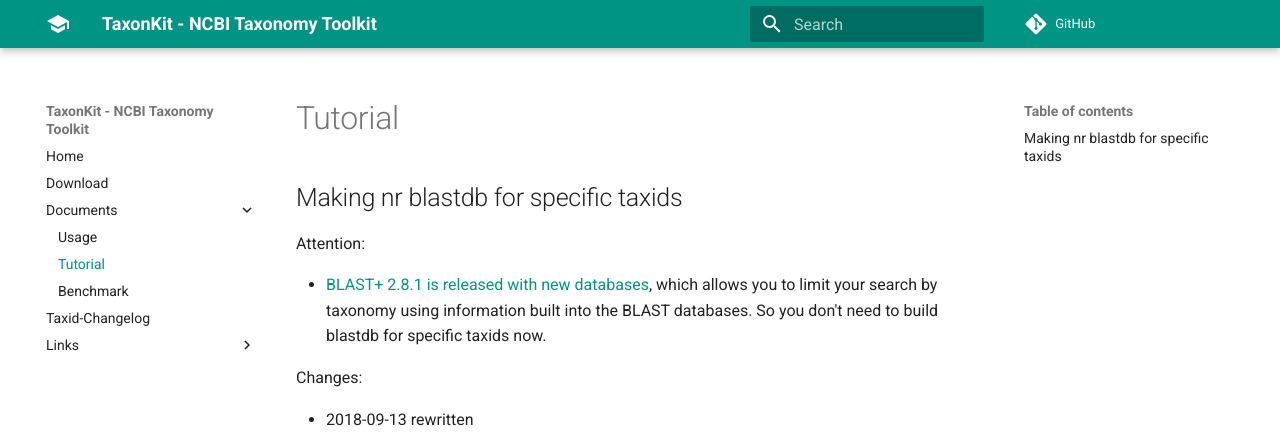
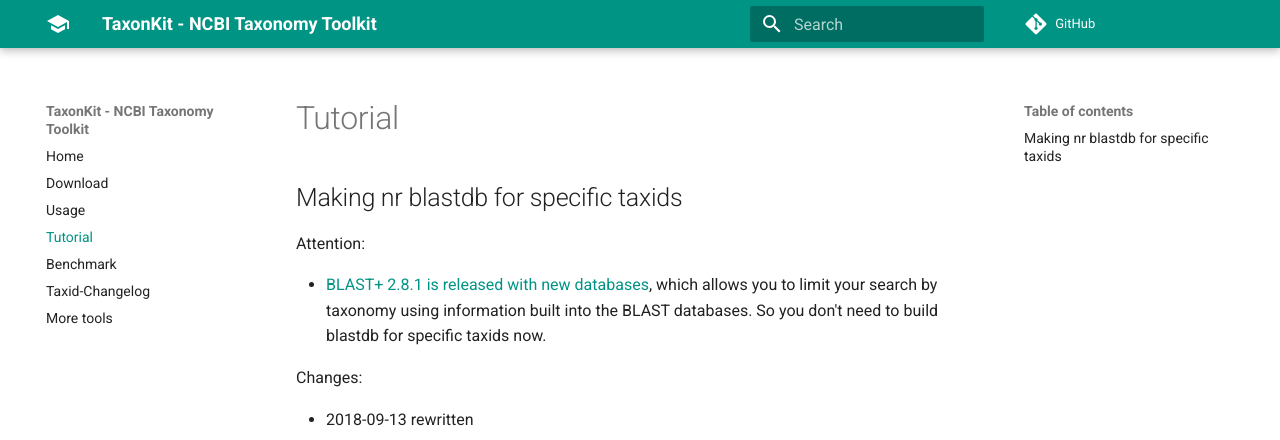
Before and after one commit to shenwei356/taxonkit, an MkDocs documentation site: the page built from doc/docs/tutorial.md, in a window 1280 px wide. Shown: the top 440 px of the page. Built offline with MkDocs 1.6.1 and Material for MkDocs 9.7.7, drawn with Linux system fonts in a browser that asks for light colours; comment, search, counter and statistics services are not loaded; old or Windows-style settings are respelled for this version of MkDocs; some of the changed lines change nothing that is shown.

Commit message:
update doc

```diff
--- a/doc/mkdocs.yml
+++ b/doc/mkdocs.yml
@@ -2,13 +2,11 @@ site_name: TaxonKit - NCBI Taxonomy Toolkit
 pages:
 - Home: index.md
 - Download: download.md
-- Documents:
-    - Usage: usage.md
-    - Tutorial: tutorial.md
-    - Benchmark: /bench
+- Usage: usage.md
+- Tutorial: tutorial.md
+- Benchmark: /bench
 - Taxid-Changelog: https://github.com/shenwei356/taxid-changelog
-- Links:
-    - Wei Shen's Bioinformatic tools: bioinf.md
+- More tools: https://github.com/shenwei356
 
 theme:
     name: 'material'
```
Also changed, not shown: README.md.
